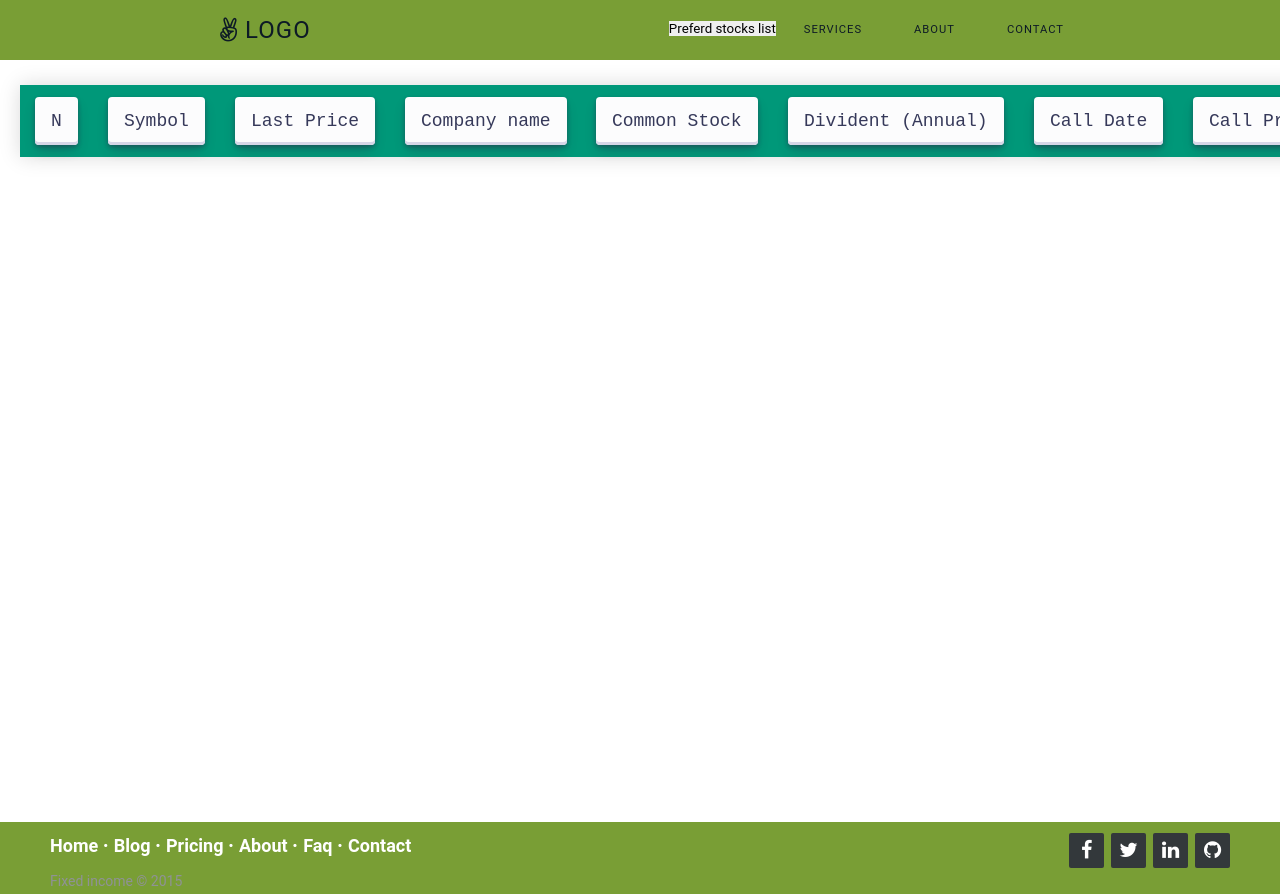
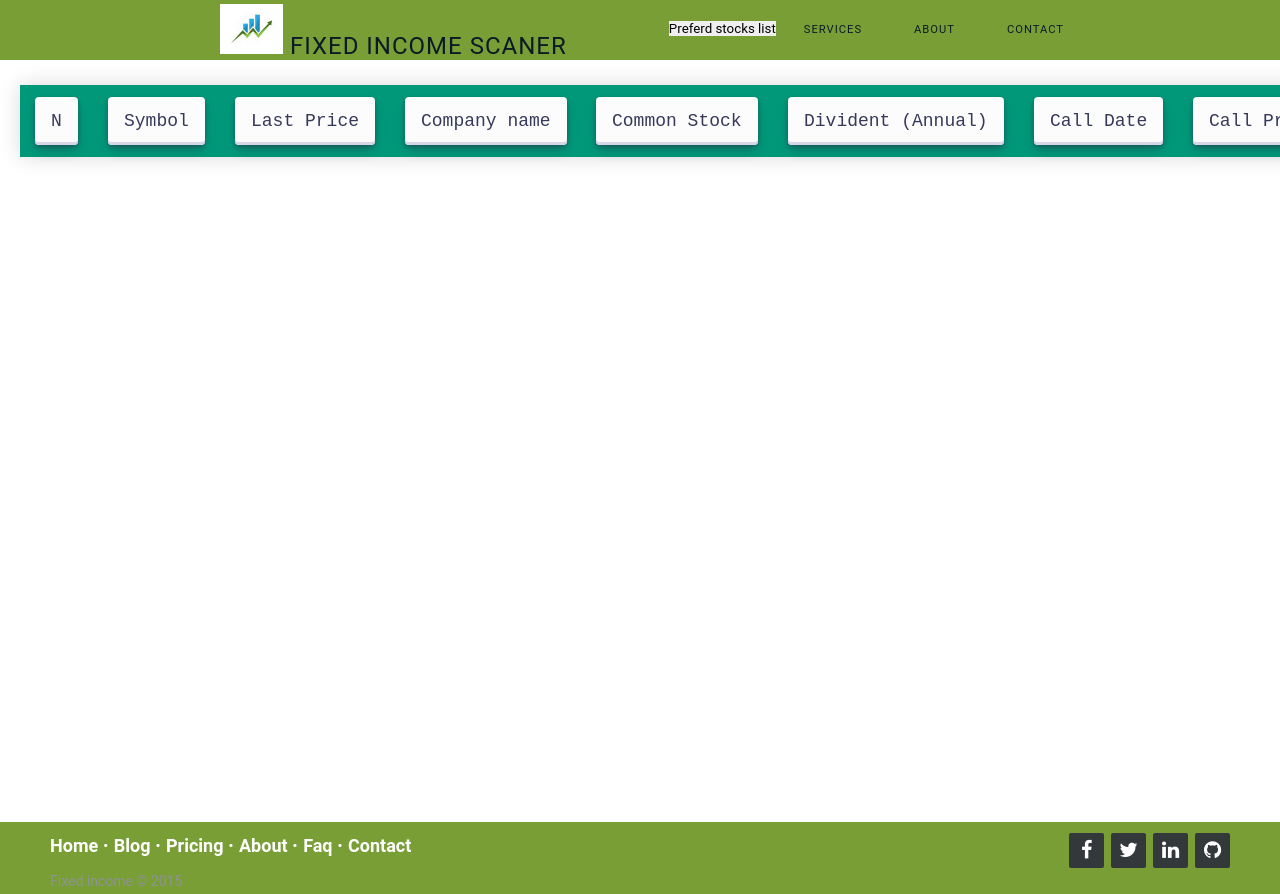
Before and after one commit to cepcema/sotock-screener, a website: page index.html in a window 1280 px wide. Shown: the top 894 px of the page. Drawn offline with Linux system fonts and the light colour scheme; no server answers.

Commit message:
added logo

```diff
--- a/index.html
+++ b/index.html
@@ -5,7 +5,7 @@
     <meta charset="UTF-8">
     <meta http-equiv="X-UA-Compatible" content="IE=edge">
     <meta name="viewport" content="width=device-width, initial-scale=1.0">
-    <title>Document</title>
+    <title>Fixed income screener</title>
     <link href="style.css" rel="stylesheet">
 </head>
 
@@ -17,7 +17,7 @@
             <!-- Navbar Logo -->
             <div class="logo">
                 <!-- Logo Placeholder for Inlustration -->
-                <a href="/index.html"><i class="fa fa-angellist"></i> Logo</a>
+                <a href="/index.html"><img src="/logo.jpg" id="logo2"> Fixed Income Scaner</a>
             </div>
 
             <!-- Navbar Links -->
@@ -130,6 +130,9 @@
             </tr> -->
         </tbody>
     </table>
+
+
+    <a id="button"></a>
     <footer>
         <footer class="footer-distributed" id="sticky2">
 
@@ -163,6 +166,75 @@
 
         </footer>
     </footer>
+    <script>
+        configObj = {
+            "buttonD": "M8 17.333h5.333v4C13.333 22.806 14.527 24 16 24c1.473 0 2.667-1.194 2.667-2.667v-4H24L16 8l-8 9.333z",
+            "buttonT": "translate(-1088 -172) translate(832 140) translate(32 32) translate(224)",
+            "shadowSize": "0 20px 25px -5px rgba(0, 0, 0, 0.1), 0 10px 10px -5px rgba(0, 0, 0, 0.04)",
+            "roundnessSize": "999px",
+            "buttonDToBottom": "24px",
+            "buttonDToRight": "28px",
+            "selectedBackgroundColor": "rgb(121, 158, 53)",
+            "selectedIconColor": "#626a7e",
+            "buttonWidth": "48px",
+            "buttonHeight": "48px",
+            "svgWidth": "40px",
+            "svgHeight": "40px"
+        };
+
+        function createButton(obj, pageSimulator) {
+            const body = document.querySelector("body");
+            backToTopButton = document.createElement("span");
+            backToTopButton.classList.add("softr-back-to-top-button");
+            backToTopButton.id = "softr-back-to-top-button";
+            pageSimulator ? pageSimulator.appendChild(backToTopButton) : body.appendChild(backToTopButton);
+            backToTopButton.style.width = obj.buttonWidth;
+            backToTopButton.style.height = obj.buttonHeight;
+            backToTopButton.style.marginRight = obj.buttonDToRight;
+            backToTopButton.style.marginBottom = obj.buttonDToBottom;
+            backToTopButton.style.borderRadius = obj.roundnessSize;
+            backToTopButton.style.boxShadow = obj.shadowSize;
+            backToTopButton.style.color = obj.selectedBackgroundColor;
+            backToTopButton.style.backgroundColor = obj.selectedBackgroundColor;
+            pageSimulator ? backToTopButton.style.position = "absolute" : backToTopButton.style.position = "fixed";
+            backToTopButton.style.outline = "none";
+            backToTopButton.style.bottom = "0px";
+            backToTopButton.style.right = "0px";
+            backToTopButton.style.cursor = "pointer";
+            backToTopButton.style.textAlign = "center";
+            backToTopButton.style.border = "solid 2px currentColor";
+            backToTopButton.innerHTML = '<svg class="back-to-top-button-svg" xmlns="http://www.w3.org/2000/svg" width="32" height="32" viewBox="0 0 32 32" > <g fill="none" fill-rule="evenodd"> <path d="M0 0H32V32H0z" transform="translate(-1028 -172) translate(832 140) translate(32 32) translate(164) matrix(1 0 0 -1 0 32)" /> <path class="back-to-top-button-img" fill-rule="nonzero" d="M11.384 13.333h9.232c.638 0 .958.68.505 1.079l-4.613 4.07c-.28.246-.736.246-1.016 0l-4.613-4.07c-.453-.399-.133-1.079.505-1.079z" transform="translate(-1028 -172) translate(832 140) translate(32 32) translate(164) matrix(1 0 0 -1 0 32)" /> </g> </svg>';
+            backToTopButtonSvg = document.querySelector(".back-to-top-button-svg");
+            backToTopButtonSvg.style.verticalAlign = "middle";
+            backToTopButtonSvg.style.margin = "auto";
+            backToTopButtonSvg.style.justifyContent = "center";
+            backToTopButtonSvg.style.width = obj.svgWidth;
+            backToTopButtonSvg.style.height = obj.svgHeight;
+            backToTopButton.appendChild(backToTopButtonSvg);
+            backToTopButtonImg = document.querySelector(".back-to-top-button-img");
+            backToTopButtonImg.style.fill = obj.selectedIconColor;
+            backToTopButtonSvg.appendChild(backToTopButtonImg);
+            backToTopButtonImg.setAttribute("d", obj.buttonD);
+            backToTopButtonImg.setAttribute("transform", obj.buttonT);
+            if (!pageSimulator) {
+                backToTopButton.style.display = "none";
+                window.onscroll = function() {
+                    if (document.body.scrollTop > 20 || document.documentElement.scrollTop > 20) {
+                        backToTopButton.style.display = "block";
+                    } else {
+                        backToTopButton.style.display = "none";
+                    }
+                };
+                backToTopButton.onclick = function() {
+                    document.body.scrollTop = 0;
+                    document.documentElement.scrollTop = 0;
+                };
+            }
+        };
+        document.addEventListener("DOMContentLoaded", function() {
+            createButton(configObj, null);
+        });
+    </script>
     <script src="index.js"></script>
 </body>
 
--- a/style.css
+++ b/style.css
@@ -423,11 +423,12 @@ a {
     height: 60px;
     letter-spacing: 1px;
     text-transform: uppercase;
+    margin-top: 4px;
 }
 
 @media (max-width: 768px) {
     .logo {
-        /*       margin-left: 5px; */
+        margin-left: 5px;
     }
 }
 
```
Also changed, not shown: index.js (+10 -15 lines), logo.jpg (added).
